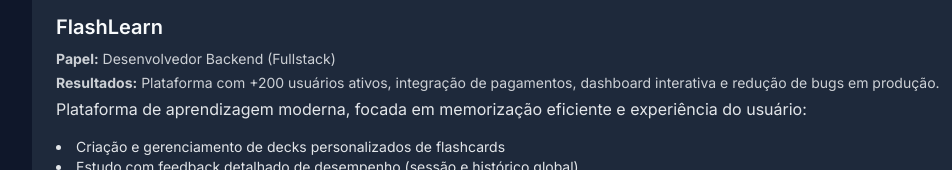
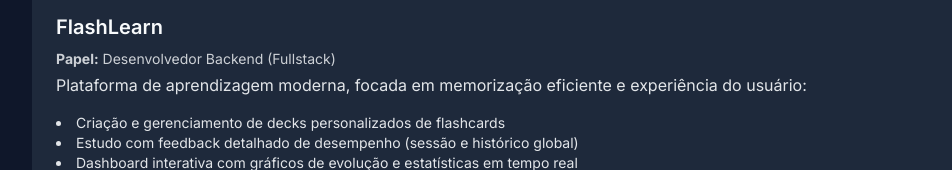
Before and after one commit to Matheus1237/portfolio, a plain HTML site: page index.html in a window 1280 px wide. Shown: the part 2245-2415 px from the top of the page, 112-1064 px from the left. Drawn offline with nearby package versions, Linux system fonts and the light colour scheme.

Commit message:
remove descrição de resultados da experiência profissional no currículo

```diff
--- a/index.html
+++ b/index.html
@@ -231,7 +231,6 @@
                                 </div>
                             </div>
                             <p class="text-sm opacity-80 mb-1"><strong>Papel:</strong> Desenvolvedor Backend (Fullstack)</p>
-                            <p class="text-sm opacity-80 mb-1"><strong>Resultados:</strong> Plataforma com +200 usuários ativos, integração de pagamentos, dashboard interativa e redução de bugs em produção.</p>
                             <p class="opacity-90 mb-4">
                                 Plataforma de aprendizagem moderna, focada em memorização eficiente e experiência do usuário:
                             </p>
```
